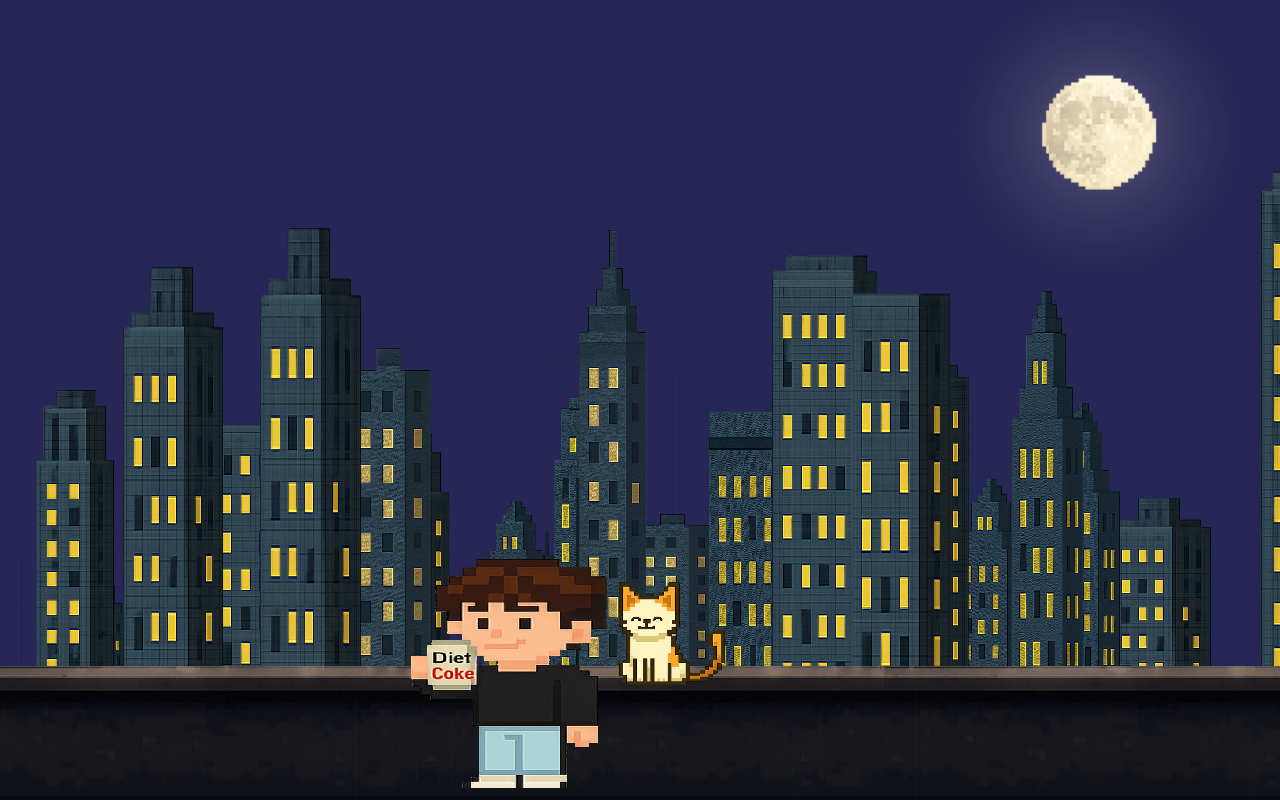
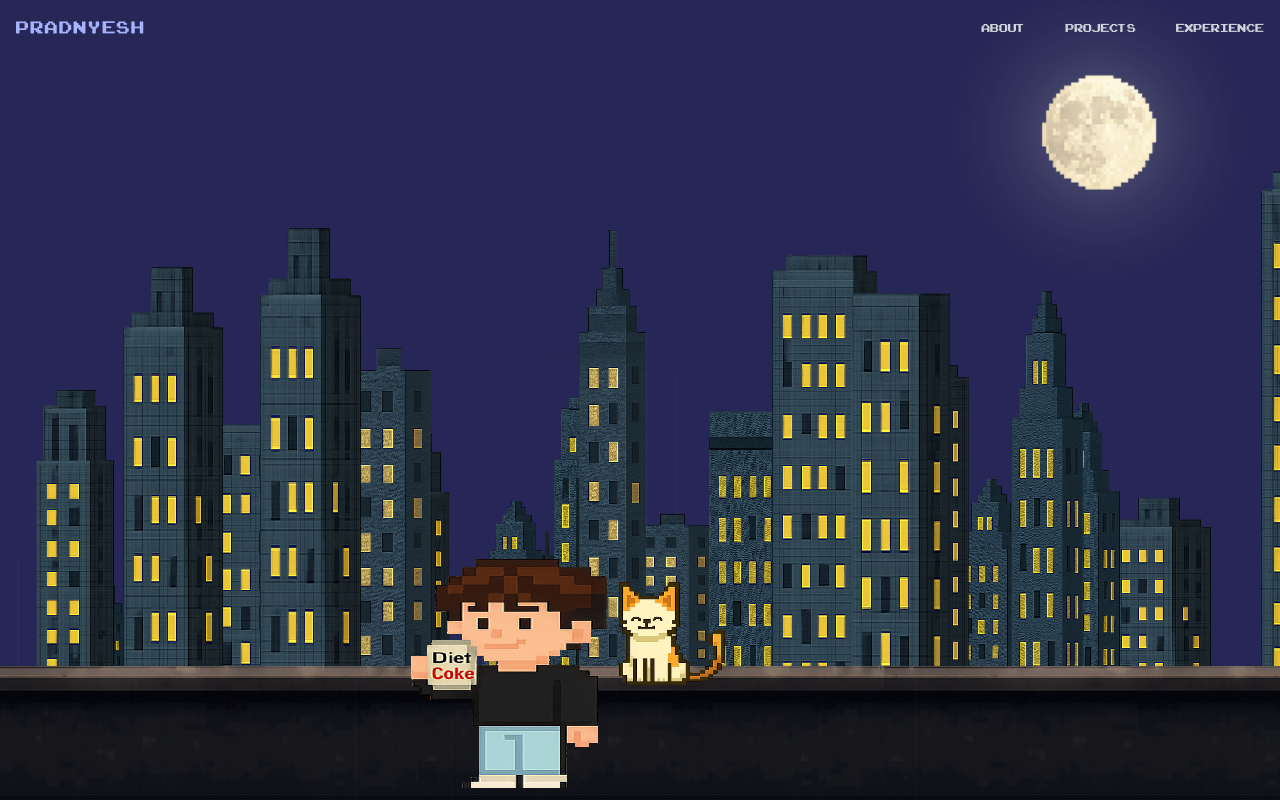
Before and after one commit to pradnyeshbhalekar/portfolio, a React (Vite) app: page / in a window 1280 px wide. Shown: the top 800 px of the page. Built offline with nearby package versions, Linux system fonts and the light colour scheme.

Commit message:
fixes and navbar

```diff
--- a/package.json
+++ b/package.json
@@ -11,8 +11,10 @@
   },
   "dependencies": {
     "lenis": "^1.3.15",
+    "lucide-react": "^0.554.0",
     "react": "^19.2.0",
-    "react-dom": "^19.2.0"
+    "react-dom": "^19.2.0",
+    "react-scroll": "^1.9.3"
   },
   "devDependencies": {
     "@eslint/js": "^9.39.1",
--- /dev/null
+++ b/src/components/navbar.jsx
@@ -0,0 +1,115 @@
+import React, { useState } from "react";
+import { Link } from "react-scroll";
+import { Menu, X } from "lucide-react";
+
+const Navbar = () => {
+  const [open, setOpen] = useState(false);
+
+  return (
+    <nav className="w-full fixed top-0 left-0 z-50" role="navigation" aria-label="Main navigation">
+      <div className="max-w-7xl mx-auto px-4 py-3 flex justify-between items-center">
+
+        {/* Logo */}
+        <Link
+          to="about"
+          smooth={true}
+          duration={500}
+          offset={-80}
+          className="font-arcade text-2xl text-indigo-300 tracking-wider cursor-pointer select-none"
+          onClick={() => setOpen(false)}
+        >
+          PRADNYESH
+        </Link>
+
+        {/* Desktop menu */}
+        <div className="hidden md:flex items-center gap-10">
+          <Link
+            to="about"
+            smooth={true}
+            duration={500}
+            spy={true}
+            offset={-80}
+            activeClass="text-indigo-400"
+            className="font-arcade text-md text-gray-300 hover:text-indigo-300 cursor-pointer select-none"
+          >
+            ABOUT
+          </Link>
+
+          <Link
+            to="projects"
+            smooth={true}
+            duration={500}
+            spy={true}
+            offset={-80}
+            activeClass="text-indigo-400"
+            className="font-arcade text-md text-gray-300 hover:text-indigo-300 cursor-pointer select-none"
+          >
+            PROJECTS
+          </Link>
+
+          <Link
+            to="experience"
+            smooth={true}
+            duration={500}
+            spy={true}
+            offset={-80}
+            activeClass="text-indigo-400"
+            className="font-arcade text-md text-gray-300 hover:text-indigo-300 cursor-pointer select-none"
+          >
+            EXPERIENCE
+          </Link>
+        </div>
+
+        {/* Mobile toggle */}
+        <button
+          onClick={() => setOpen((s) => !s)}
+          className="md:hidden text-gray-300"
+          aria-expanded={open}
+          aria-label={open ? "Close menu" : "Open menu"}
+        >
+          {open ? <X size={28} /> : <Menu size={28} />}
+        </button>
+      </div>
+
+      {/* Mobile dropdown (no background) */}
+      {open && (
+        <div className="md:hidden py-3 px-4 flex flex-col gap-4">
+          <Link
+            to="about"
+            smooth={true}
+            duration={500}
+            offset={-80}
+            className="font-arcade text-gray-300 text-lg hover:text-indigo-300 cursor-pointer select-none"
+            onClick={() => setOpen(false)}
+          >
+            ABOUT
+          </Link>
+
+          <Link
+            to="projects"
+            smooth={true}
+            duration={500}
+            offset={-80}
+            className="font-arcade text-gray-300 text-lg hover:text-indigo-300 cursor-pointer select-none"
+            onClick={() => setOpen(false)}
+          >
+            PROJECTS
+          </Link>
+
+          <Link
+            to="experience"
+            smooth={true}
+            duration={500}
+            offset={-80}
+            className="font-arcade text-gray-300 text-lg hover:text-indigo-300 cursor-pointer select-none"
+            onClick={() => setOpen(false)}
+          >
+            EXPERIENCE
+          </Link>
+        </div>
+      )}
+    </nav>
+  );
+};
+
+export default Navbar;
--- a/src/pages/Aboutme.jsx
+++ b/src/pages/Aboutme.jsx
@@ -7,7 +7,7 @@ import starboy from '../assets/frames/starboy.png'
 const AboutMe = () => {
 
   return (
-    <section className="w-full min-h-screen bg-gray-900 text-white flex items-center justify-center px-6 py-16 relative overflow-hidden">
+    <section id="about" className="w-full min-h-screen bg-gray-900 text-white flex items-center justify-center px-6 py-16 relative overflow-hidden">
 
       {/* Floor */}
       <div className="absolute bottom-0 left-0  right-0 h-24 bg-black/30"></div>
--- a/src/pages/Experience.jsx
+++ b/src/pages/Experience.jsx
@@ -12,7 +12,7 @@ const Experience = () => {
   }, []);
 
   return (
-    <section className="w-full min-h-screen bg-gray-700 text-white flex items-center justify-center px-6 py-16 relative overflow-hidden">
+    <section id="experience" className="w-full min-h-screen bg-gray-700 text-white flex items-center justify-center px-6 py-16 relative overflow-hidden">
 
       {/* Floor */}
       <div className="absolute bottom-0 left-0 right-0 h-24 bg-black/40"></div>
--- a/src/pages/ManualSkyline.jsx
+++ b/src/pages/ManualSkyline.jsx
@@ -3,6 +3,7 @@ import React, { useEffect, useMemo, useState } from "react";
 import CatIdle from "../components/CatIdle";
 import HumanIdle from "../components/HumanIdle";
 import moon from "../assets/first/moon.png";
+import Navbar from "../components/navbar"; // <- added
 
 // buildings
 import b1  from "../assets/buildings/building1.png";
@@ -28,7 +29,6 @@ export default function ManualSkyline() {
   const [scale, setScale] = useState(1);
   const [vw, setVw] = useState(typeof window !== "undefined" ? window.innerWidth : DESIGN_WIDTH);
   const [vh, setVh] = useState(typeof window !== "undefined" ? window.innerHeight : DESIGN_HEIGHT);
-  console.log(vh)
 
   useEffect(() => {
     function update() {
@@ -37,18 +37,11 @@ export default function ManualSkyline() {
       setVw(W);
       setVh(H);
 
-      // width-based scale
       const scaleByWidth = W / DESIGN_WIDTH;
-
-      // height-based target to keep skyline visible on tall phones
       let targetPortion = 0.25;
       if (W < 420) targetPortion = 0.32;
       const scaleByHeightTarget = (H * targetPortion) / DESIGN_HEIGHT;
-
-      // hybrid pick larger so skyline doesn't become tiny on tall narrow viewports
       const finalScale = Math.max(scaleByWidth, scaleByHeightTarget);
-
-      // clamp for stability across all zoom levels
       const clamped = Math.max(0.3, Math.min(finalScale, 3));
       setScale(clamped);
     }
@@ -59,7 +52,6 @@ export default function ManualSkyline() {
   }, []);
 
   const buildings = useMemo(() => [
-    // Back layer (z-10) - hide on smallest screens
     { img: b7, classes: "left-[1.4%] bottom-[6.25%] h-[31.25%]", z: "z-10", hideOnSmall: true },
     { img: b5, classes: "left-[12.86%] bottom-[4.69%] h-[34.38%]", z: "z-10", hideOnSmall: true },
     { img: b9, classes: "left-[24.29%] bottom-[7.81%] h-[32.81%]", z: "z-10", hideOnSmall: true },
@@ -69,7 +61,6 @@ export default function ManualSkyline() {
     { img: b10, classes: "left-[75%] bottom-[6.25%] h-[32.81%]", z: "z-10", hideOnSmall: true },
     { img: b13, classes: "left-[75%] bottom-[6.25%] h-[32.81%]", z: "z-10", hideOnSmall: true },
 
-    // Mid-back (z-20)
     { img: b1, classes: "left-[9.29%] bottom-[3.13%] h-[46.88%]", z: "z-20", hideOnSmall: true },
     { img: b4, classes: "left-[21.43%] bottom-[3.13%] h-[50%]", z: "z-20", hideOnSmall: true },
     { img: b7, classes: "left-[34.29%] bottom-[2.34%] h-[48.44%]", z: "z-20", hideOnSmall: true },
@@ -78,7 +69,6 @@ export default function ManualSkyline() {
     { img: b9, classes: "left-[71.43%] bottom-[3.13%] h-[51.56%]", z: "z-20", hideOnSmall: true },
     { img: b3, classes: "left-[84.29%] bottom-[4.69%] h-[48.44%]", z: "z-20", hideOnSmall: true },
 
-    // Mid-front (z-30)
     { img: b5, classes: "left-0 bottom-0 h-[65.63%]", z: "z-30" },
     { img: b1, classes: "left-[14.29%] bottom-0 h-[70.31%]", z: "z-30" },
     { img: b2, classes: "left-[27.14%] bottom-[-0.78%] h-[68.75%]", z: "z-30" },
@@ -87,26 +77,22 @@ export default function ManualSkyline() {
     { img: b6, classes: "left-[65.71%] bottom-[-0.78%] h-[75%]", z: "z-30" },
     { img: b7, classes: "left-[78.57%] bottom-0 h-[65.63%]", z: "z-30" },
 
-    // Front (z-40)
     { img: b3, classes: "left-[7.14%] bottom-[-3.13%] h-[101.56%]", z: "z-40" },
     { img: b11, classes: "left-[24.29%] bottom-[-3.91%] h-[96.88%]", z: "z-40" },
     { img: b12, classes: "left-[41.43%] bottom-[-3.13%] h-[100%]", z: "z-40" },
     { img: b4, classes: "left-[58.57%] bottom-[-4.69%] h-[95.31%]", z: "z-40" },
     { img: b9, classes: "left-[75.71%] bottom-[-3.91%] h-[93.75%]", z: "z-40" },
 
-    // Very front (z-50)
     { img: b3, classes: "left-[17.86%] bottom-[-6.25%] h-[112.5%]", z: "z-50" },
     { img: b1, classes: "left-[64.29%] bottom-[-6.25%] h-[109.38%]", z: "z-50" },
     { img: b6, classes: "left-[96.43%] bottom-[-6.25%] h-[115.63%]", z: "z-50" },
   ], []);
 
   const balconyCount = useMemo(() => Math.ceil(DESIGN_WIDTH / 20), []);
-
   const humanDesignWidthPx = Math.round(0.24 * DESIGN_WIDTH);
   const humanDesignHeightPx = Math.round(0.55 * DESIGN_HEIGHT);
   const catDesignWidthPx = Math.round(0.14 * DESIGN_WIDTH);
   const catDesignHeightPx = Math.round(0.375 * DESIGN_HEIGHT);
-
   const liftPct = vw < 420 ? -4 : vw < 640 ? -3 : -1;
 
   const innerStyle = {
@@ -117,7 +103,9 @@ export default function ManualSkyline() {
   };
 
   return (
-    <div className="w-full h-screen overflow-hidden bg-[#272757] relative">
+    <>
+      <Navbar /> {/* <- rendered here (fixed) */}
+      <div className="w-full h-screen overflow-hidden bg-[#272757] relative pt-20"> {/* pt-20 prevents overlap with fixed navbar */}
         <style>{`
           @keyframes moon-pulse {
             0%, 100% { transform: scale(1); opacity: 0.96; }
@@ -173,7 +161,21 @@ export default function ManualSkyline() {
           })}
 
           {/* balcony */}
-        <div className="absolute bottom-[-240px] sm:bottom-[-160px] md:bottom-[-160px] lg:bottom-[-120px] left-0 right-0 h-[420px] sm:h-[360px] md:h-[360px] z-[55] overflow-hidden pointer-events-none">
+<div className="
+  absolute
+  bottom-[-180px]           /* raised from -260px → -180px on mobile */
+  sm:bottom-[-170px]
+  md:bottom-[-160px]
+  lg:bottom-[-120px]
+  left-0 right-0
+  h-[460px]                 /* increased from 420px → 460px on mobile */
+  sm:h-[440px]
+  md:h-[360px]
+  lg:h-[360px]
+  z-[55]
+  overflow-hidden
+  pointer-events-none
+">
   <div className="flex h-full w-full">
     {Array.from({ length: balconyCount }).map((_, i) => (
       <img
@@ -181,11 +183,22 @@ export default function ManualSkyline() {
         src={balcony}
         alt=""
         draggable={false}
-                className="h-full scale-[2] sm:scale-100 md:scale-[1.4] lg:scale-[1.2] w-sm:w-auto pixel-perfect select-none pointer-events-none flex-shrink-0"
+        className="
+          h-full
+          scale-[2]          /* bigger on mobile */
+          sm:scale-100
+          md:scale-[1.4]
+          lg:scale-[1.2]
+          pixel-perfect
+          select-none
+          pointer-events-none
+          flex-shrink-0
+        "
       />
     ))}
   </div>
 </div>
+
 
           {/* Human - responsive with Tailwind scale */}
           <div
@@ -205,10 +218,9 @@ export default function ManualSkyline() {
             <HumanIdle fps={8} loop width={humanDesignWidthPx} height={humanDesignHeightPx} />
           </div>
 
-
           {/* Cat - responsive with Tailwind scale */}
           <div
-          className="absolute left-[52%] bottom-[-24%] sm:bottom-[-18%] md:bottom-[-19%] z-[60] scale-[1.4] sm:scale-[1.4] md:scale-[1.7]  lg:scale-[1.5] lg:bottom-[-20%] lg:left-[50%]"
+            className="absolute left-[60%] bottom-[-32%] sm:bottom-[-32%] md:bottom-[-28%] md:left-[52%] z-[60] scale-[2.5] sm:scale-[2] md:scale-[1.7]  lg:scale-[1.5] lg:bottom-[-20%] lg:left-[50%]"
             style={{
               width: `${0.14 * DESIGN_WIDTH}px`,
               height: `${0.375 * DESIGN_HEIGHT}px`,
@@ -219,5 +231,6 @@ export default function ManualSkyline() {
           </div>
         </div>
       </div>
+    </>
   );
 }
--- a/src/pages/Projects.jsx
+++ b/src/pages/Projects.jsx
@@ -14,7 +14,7 @@ const Projects = () => {
   }, []);
 
   return (
-    <section className="w-full min-h-screen bg-gray-800 text-white flex items-center justify-center px-4 sm:px-6 py-16 relative overflow-hidden">
+    <section id="projects" className="w-full min-h-screen bg-gray-800 text-white flex items-center justify-center px-4 sm:px-6 py-16 relative overflow-hidden">
 
       {/* Floor */}
       <div className="absolute bottom-0 left-0 right-0 h-20 bg-black/30"></div>
@@ -85,7 +85,7 @@ const Projects = () => {
           </div>
 
           {/* RIGHT — Laptop + Cat (desktop only) */}
-          <div className="hidden lg:flex w-full lg:w-2/5 xl:w-1/3 relative justify-center lg:justify-end items-center lg:sticky lg:top-[50%]">
+          <div className="hidden lg:flex w-full lg:w-2/5 xl:w-1/3 relative justify-center lg:justify-end items-center lg:sticky lg:top-[50%] md:ml-[-10%]">
             <div className="relative">
 
               {/* Laptop */}
```
Also changed, not shown: 1 other file (tests, documents, lock files or other folders). Lines whose indentation alone changed are shown as unchanged.
